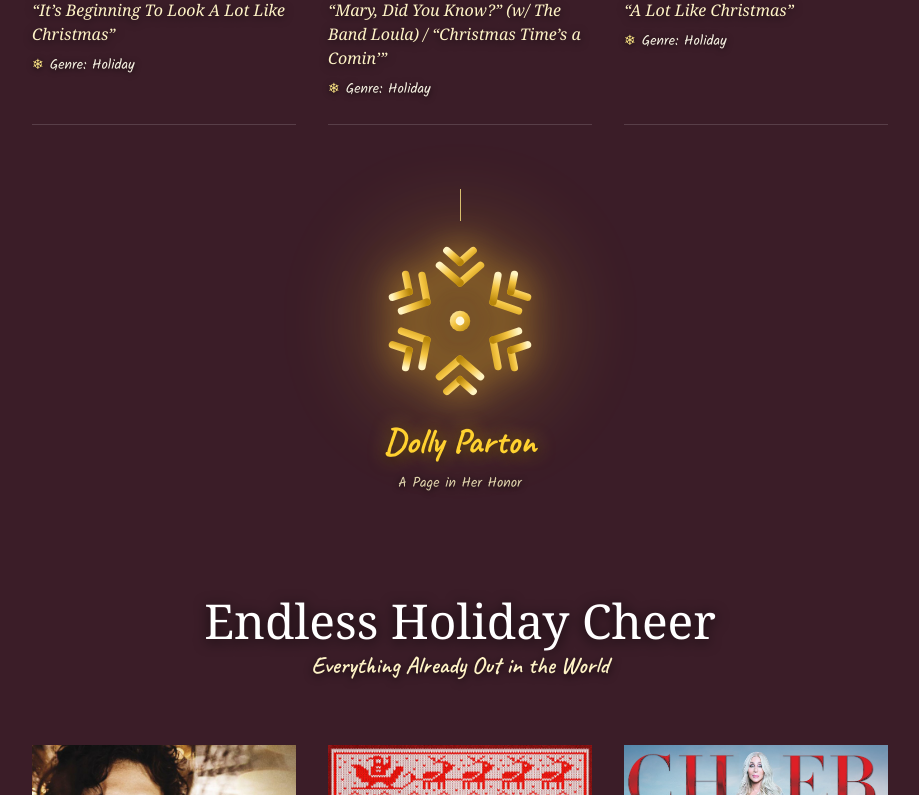
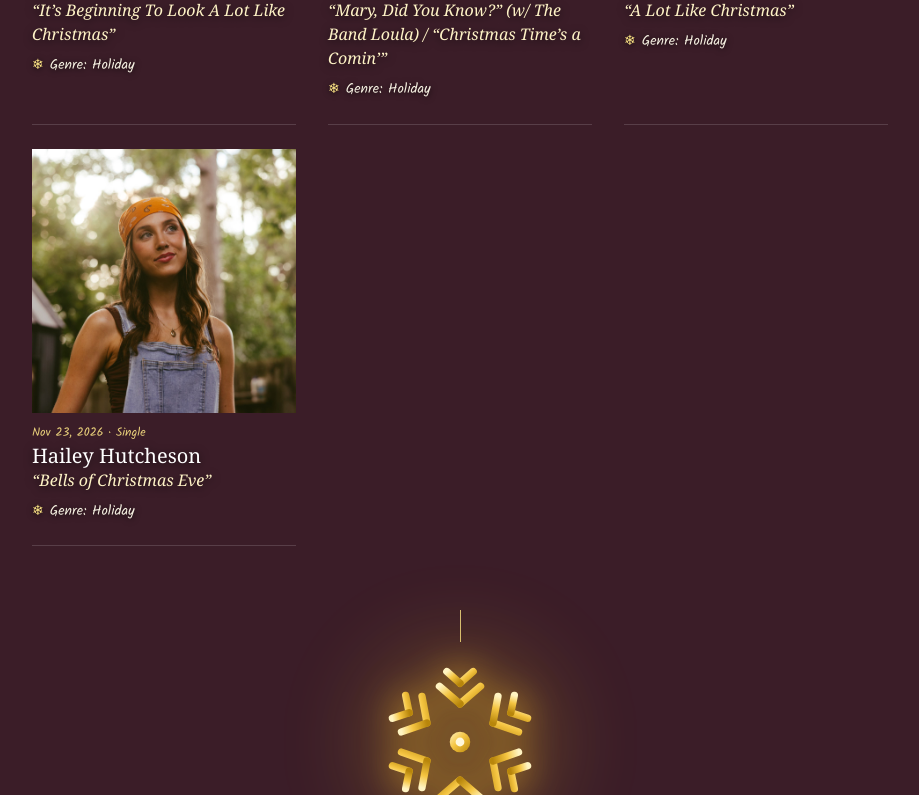
Before and after one commit to reneeworkman-dot/warner-2026-holiday-releases, a React (Vite) app: page / in a window 1280 px wide. Shown: the part 2065-2860 px from the top of the page, without its empty margins (180-1099 px from the left). Built offline with nearby package versions, Linux system fonts and the light colour scheme; a web font is replaced by a local one.

Commit message:
Move Hailey Hutcheson into Coming This Season.

```diff
--- a/src/App.tsx
+++ b/src/App.tsx
@@ -22,6 +22,7 @@
   ['Dan + Shay', '“It’s Beginning To Look A Lot Like Christmas”'],
   ['The Creekers', '“Mary, Did You Know?” (w/ The Band Loula) / “Christmas Time’s a Comin’”'],
   ['Tyler Braden', '“A Lot Like Christmas”'],
+  ['Hailey Hutcheson', '“Bells of Christmas Eve”'],
 ];
 
 const cheerKeys: Array<[string, string]> = [
```
